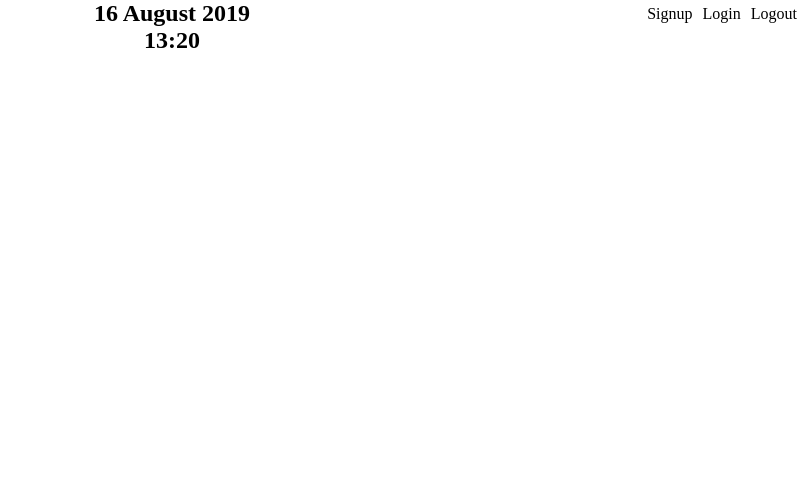
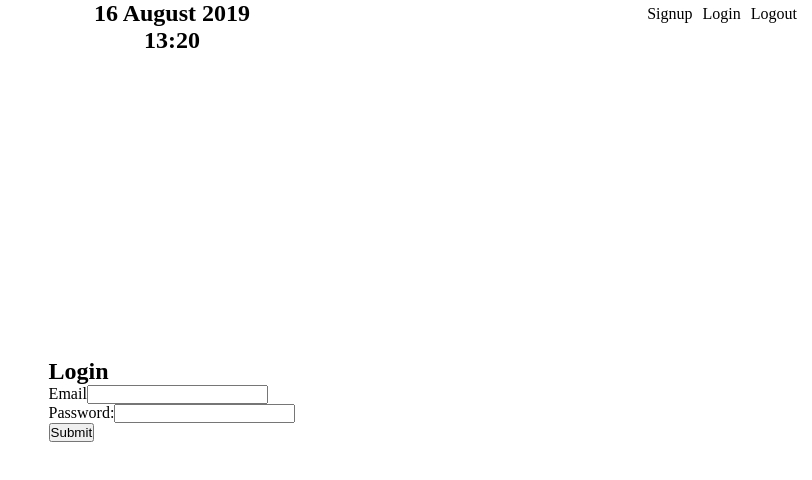
Before and after one commit to LaupWing/Daily-Planner, a Vue app: page /login in a window 1280 px wide. Shown: the top 480 px of the page, without its empty margins (468-1280 px from the left). Built offline with nearby package versions, Linux system fonts and the light colour scheme; no server answers.

Commit message:
added longtutde and lat in db

```diff
--- a/src/components/Nav.vue
+++ b/src/components/Nav.vue
@@ -4,7 +4,9 @@
             <li>
                 <router-link :to="{name: 'Signup'}">Signup</router-link>
             </li>
-            <li>Login</li>
+            <li>
+                <router-link :to="{name: 'Login'}">Login</router-link>
+            </li>
             <li>
                 <a @click="logout">Logout</a>
             </li>
@@ -22,7 +24,7 @@ export default {
                 .auth()
                 .signOut()
                 .then(()=>{
-                    this.$router.push({name: 'Signup'})
+                    this.$router.push({name: 'Login'})
                 })
         }
     }
--- a/src/router.js
+++ b/src/router.js
@@ -1,8 +1,10 @@
 import Vue from 'vue'
 import Router from 'vue-router'
-import Planner from './views/Planner.vue'
+import Planner from './views/home/Planner.vue'
 import AddTask from './views/AddTask.vue'
 import Signup from './views/auth/Signup'
+import Login from './views/auth/Login'
+
 Vue.use(Router)
 
 export default new Router({
@@ -23,6 +25,11 @@ export default new Router({
       path: '/signup',
       name: 'Signup',
       component: Signup
+    },
+    {
+      path: '/login',
+      name: 'Login',
+      component: Login
     }
   ]
 })
--- /dev/null
+++ b/src/views/auth/Login.vue
@@ -0,0 +1,57 @@
+<template>
+    <div class="login">
+        <form @submit.prevent="login">
+            <h2>Login</h2>
+            <div class="field">
+                <label for="email">Email</label>
+                <input type="email" name="email" v-model="email">
+            </div>
+            <div class="field">
+                <label for="password">Password:</label>
+                <input type="password" name="password" v-model="password">
+            </div>
+            <p v-if="feedback">{{feedback}}</p>
+            <div class="field">
+                <button>Submit</button>
+            </div>
+        </form>
+    </div>
+</template>
+
+<script>
+import firebase from 'firebase'
+export default {
+    name: 'Login',
+    data(){
+        return{
+            email: null,
+            password: null,
+            feedback: null
+        }
+    },
+    methods:{
+        login(){
+            if(this.email && this.password){
+                firebase
+                    .auth()
+                    .signInWithEmailAndPassword(this.email, this.password)
+                    .then(cred=>{
+                        const user = cred.users
+                        console.log(user)
+                    })
+                    .catch(err=>{
+                        this.feedback = err.message
+                    })
+                this.feedback = null
+                console.log(this.email, this.password)
+            } else {
+                this.feedback = 'Please fill in both field!'
+            }
+        }
+    }
+}
+</script>
+
+<style>
+
+</style>
--- a/src/views/Planner.vue
+++ b/src/views/home/Planner.vue
@@ -18,7 +18,8 @@ import Timeline from '@/components/Planner/Timeline'
 import Tasks from '@/components/Planner/Tasks'
 // import debounce from '@/components/helpers/debounce'
 // import IntervalTimer from '@/components/helpers/intervalTimer'
-
+import firebase from 'firebase'
+import db from '@/firebase/init'
 export default {
   name: '',
   props: {
@@ -54,8 +55,6 @@ export default {
         .filter(el=>el.textContent.includes(':'))
         .find(el=>el.textContent.split(':')[0]===String(this.hours))
       const parentElOffset = currentElTime.parentElement.offsetTop
-      // console.log(currentElTime)
-      console.log(currentElTime.offsetTop)
       const distance =
         (currentElTime.offsetTop-parentElOffset) -
         (this.$el.offsetHeight/2) +
@@ -156,7 +155,30 @@ export default {
   created(){
   },
   mounted(){
+    let user = firebase.auth().currentUser
     this.assignInterval()
+    console.log(user)
+    if(navigator.geolocation){
+      navigator.geolocation.getCurrentPosition(pos=>{
+        db
+          .collection('users')
+          .where('user_id', '==', user.uid)
+          .get()
+          .then(snapshot=>{
+            snapshot.forEach(doc=>{
+              db
+                .collection('users')
+                .doc(doc.id)
+                .update({
+                  geolocation:{
+                    lat: pos.coords.latitude,
+                    lng: pos.coords.longitude
+                  }
+                })
+            })
+          })
+      })
+    }
   }
 }
 </script>
```
